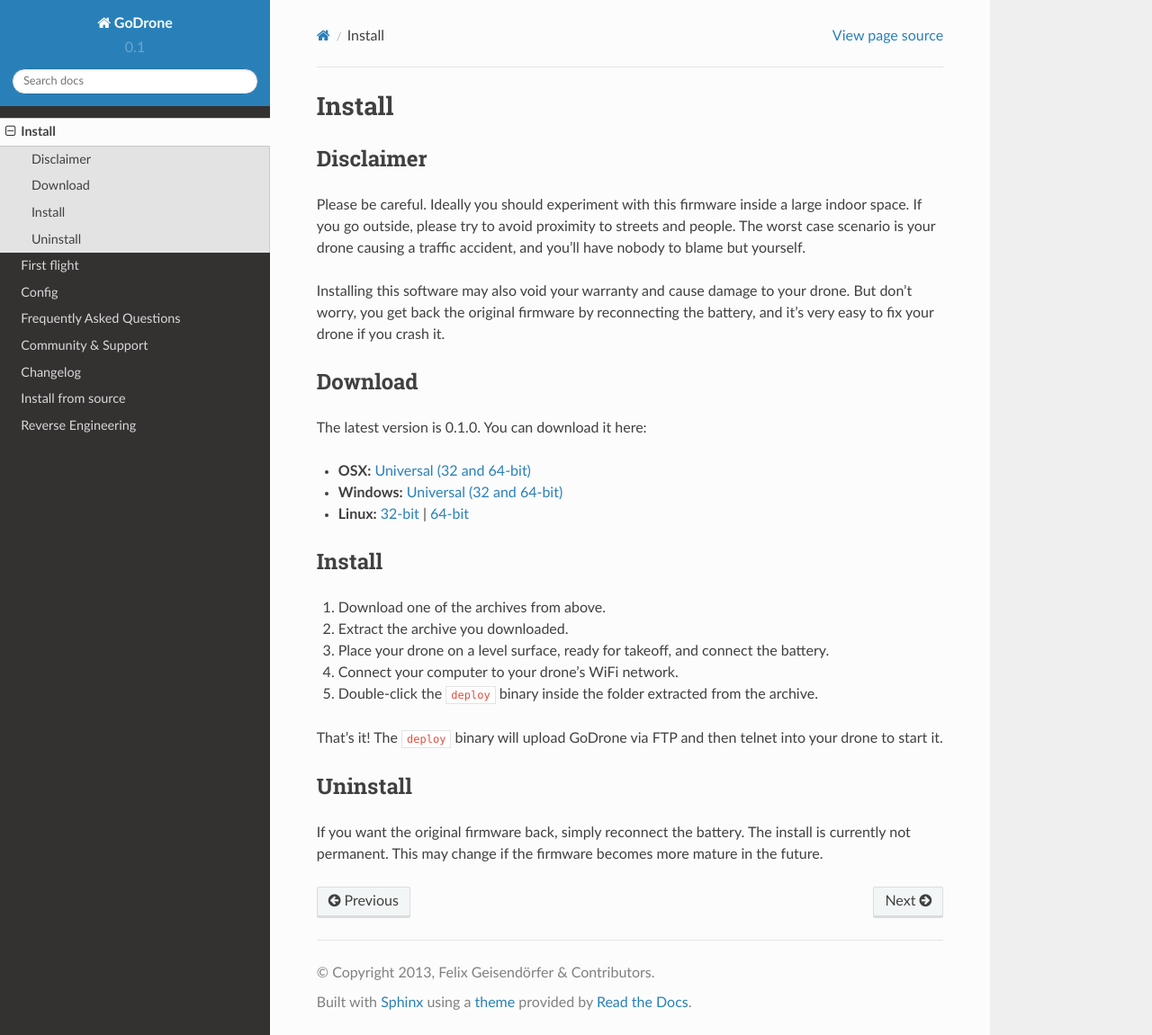
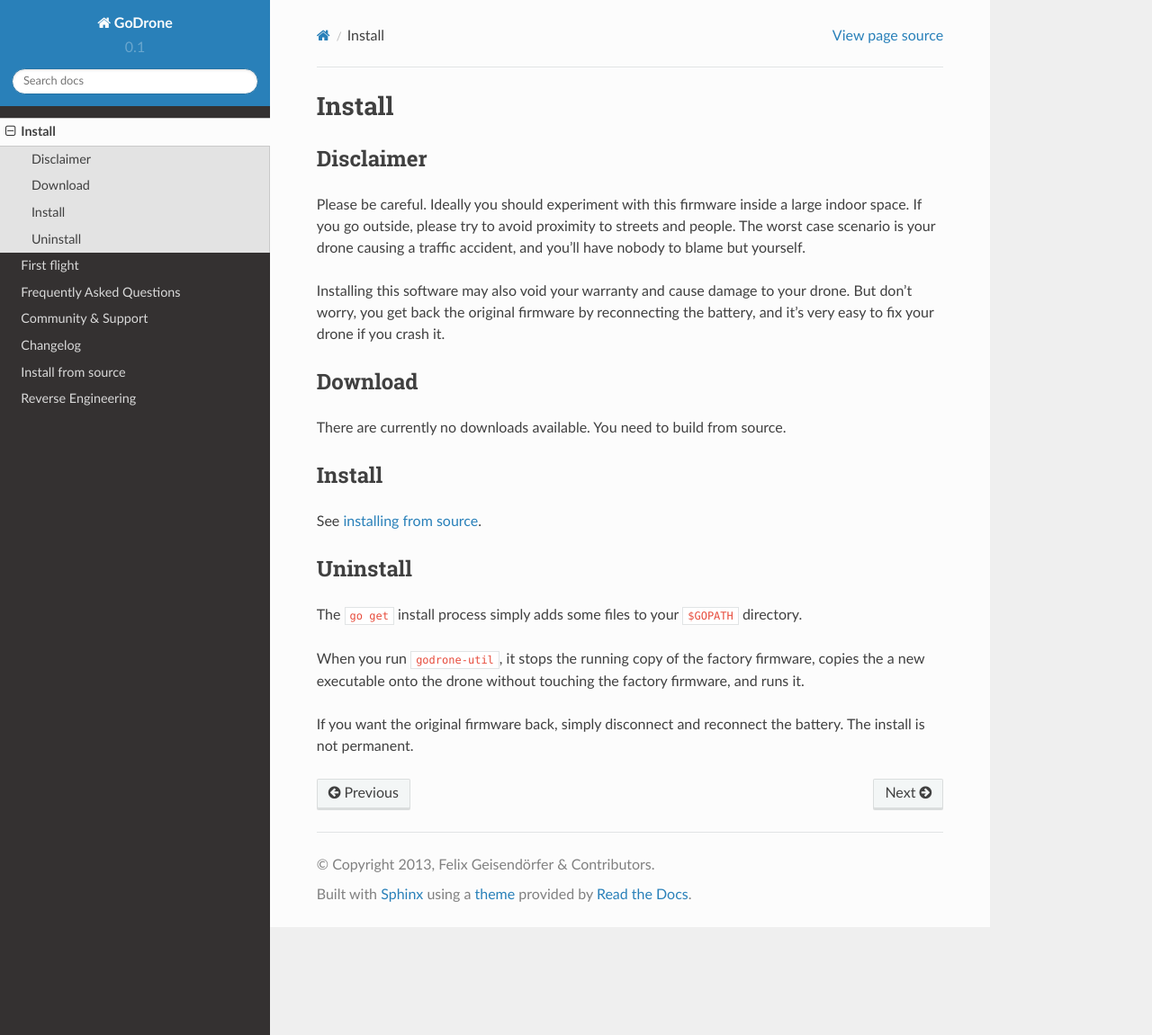
Before and after one commit to felixge/godrone, a Sphinx documentation site: the page built from docs/user/install.rst, in a window 1280 px wide and 1151 px high. Shown: the whole window at 90% size. Built offline with Sphinx 7.4.7 and the Read the Docs theme 2.0.0, drawn with Linux system fonts in a browser that asks for light colours; pages that are not in the unit, such as notebooks, are missing from menus.

Commit message:
Documentation update for current status.

```diff
--- a/docs/contributor/docs.rst
+++ /dev/null
@@ -1,2 +0,0 @@
-Contributing Docs
-=================
--- a/docs/contributor/vagrant.rst
+++ /dev/null
@@ -1,5 +0,0 @@
-Vagrant
-=======
-
-mkdir -p src/github.com/felixge
-ln -fs "$(pwd)" "$(pwd)/src/github.com/felixge/godrone"
--- a/docs/user/changelog.rst
+++ b/docs/user/changelog.rst
@@ -1,5 +1,10 @@
 Changelog
 =========
+
+Development
+-----------
+
+The current software is under development and does not have a version number.
 
 0.1.0
 -----
--- a/docs/user/community_support.rst
+++ b/docs/user/community_support.rst
@@ -1,3 +1,5 @@
+.. _community:
+
 Community & Support
 ===================
 
--- a/docs/user/install.rst
+++ b/docs/user/install.rst
@@ -16,29 +16,22 @@
 Download
 --------
 
-The latest version is |release|. You can download it here:
-
-* **OSX:** `Universal (32 and 64-bit) <https://github.com/felixge/godrone/releases/download/v0.1.0/godrone-v0.1.0-darwin-386.zip>`_
-* **Windows:** `Universal (32 and 64-bit) <https://github.com/felixge/godrone/releases/download/v0.1.0/godrone-v0.1.0-windows-386.zip>`_
-* **Linux:** `32-bit <https://github.com/felixge/godrone/releases/download/v0.1.0/godrone-v0.1.0-linux-386.tar.gz>`_ | `64-bit <https://github.com/felixge/godrone/releases/download/v0.1.0/godrone-v0.1.0-linux-amd64.tar.gz>`_
+There are currently no downloads available. You need to build from source.
 
 Install
 -------
 
-1. Download one of the archives from above.
-2. Extract the archive you downloaded.
-3. Place your drone on a level surface, ready for takeoff, and connect the
-   battery.
-4. Connect your computer to your drone's WiFi network.
-5. Double-click the ``deploy`` binary inside the folder extracted from the
-   archive.
-
-That's it! The ``deploy`` binary will upload GoDrone via FTP and then telnet
-into your drone to start it.
+See :ref:`installing from source <isource>`.
 
 Uninstall
 ---------
 
-If you want the original firmware back, simply reconnect the battery. The
-install is currently not permanent. This may change if the firmware becomes
-more mature in the future.
+The ``go get`` install process simply adds some files to your ``$GOPATH``
+directory.
+
+When you run ``godrone-util``, it stops the running copy of the factory
+firmware, copies the a new executable onto the drone without touching
+the factory firmware, and runs it.
+
+If you want the original firmware back, simply disconnect and
+reconnect the battery. The install is not permanent.
```
Also changed, not shown: docs/contributor/install_from_source.rst (+7 -13 lines), docs/user/config.rst (deleted, +0 -10 lines), docs/user/faq.rst (+4 -6 lines), docs/user/first_flight.rst (+30 -16 lines).
